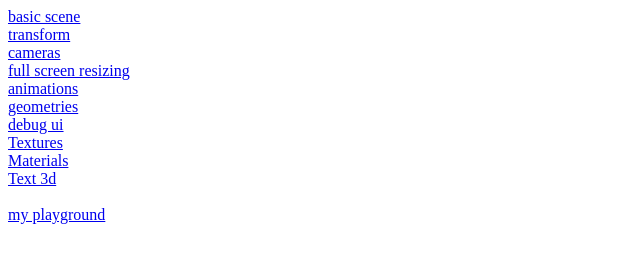
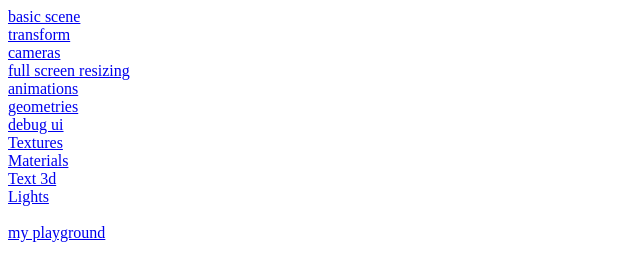
Before and after one commit to iKuroiDev/threejsjourney, a website built with Vite: page src/index.html in a window 1280 px wide. Shown: the whole page, without its empty margins (0-640 px from the left). Built offline with nearby package versions, Linux system fonts and the light colour scheme.

Commit message:
add: lights class

```diff
--- a/src/index.html
+++ b/src/index.html
@@ -27,6 +27,8 @@
     <br />
     <a href="text3d/">Text 3d</a>
     <br />
+    <a href="lights/">Lights</a>
+    <br />
     <br />
     <a href="animations/index.html">my playground</a>
     <br />
```
